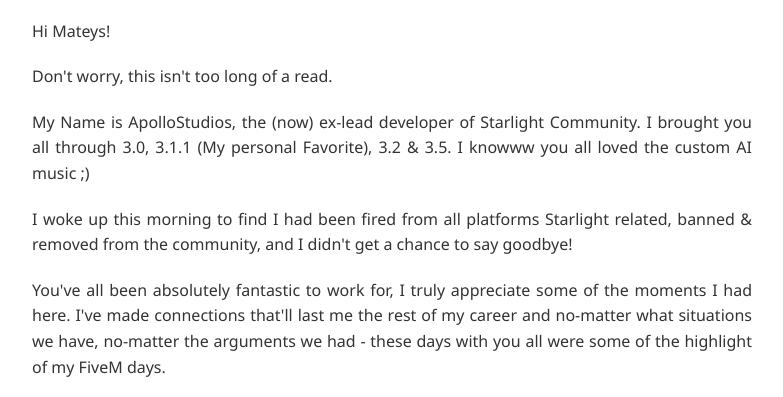
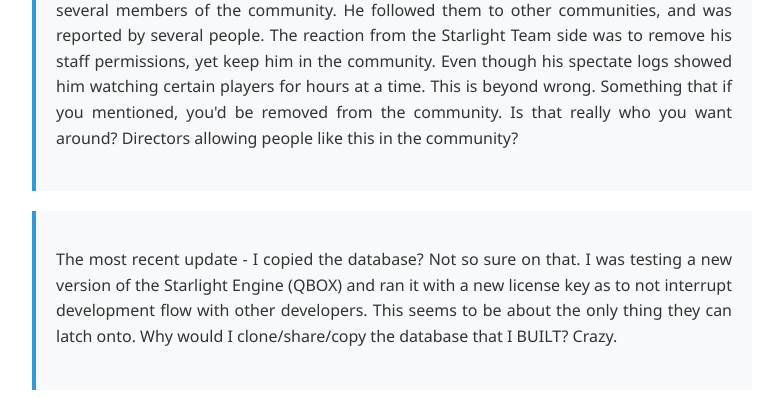
Before and after one commit to ApolloStudios0/ApolloPortfolio, a plain HTML site: page starlight.html in a window 1280 px wide. Shown: the part 144-541 px from the top of the page, without its empty margins (248-1031 px from the left). Drawn offline with Linux system fonts and the light colour scheme.

Commit message:
Update starlight.html

```diff
--- a/starlight.html
+++ b/starlight.html
@@ -64,6 +64,15 @@
 </head>
 <body>
     <div class="container">
+
+        <div class="highlight">
+            <p>Just as an addition this message - Ozri - an ex-staff member was found to be stalking several members of the community. He followed them to other communities, and was reported by several people. The reaction from the Starlight Team side was to remove his staff permissions, yet keep him in the community. Even though his spectate logs showed him watching certain players for hours at a time. This is beyond wrong. Something that if you mentioned, you'd be removed from the community. Is that really who you want around? Directors allowing people like this in the community?</p>
+        </div>
+
+        <div class="highlight">
+            <p>The most recent update - I copied the database? Not so sure on that. I was testing a new version of the Starlight Engine (QBOX) and ran it with a new license key as to not interrupt development flow with other developers. This seems to be about the only thing they can latch onto. Why would I clone/share/copy the database that I BUILT? Crazy.</p>
+        </div>
+
         <h1>Message to Starlight Community</h1>
 
         <p>Hi Mateys!</p>
@@ -122,6 +131,10 @@
 
         <p>If you ever want to contact me, my name on Discord remains the same.</p>
 
+        <div class="highlight">
+            <p>Just as an addition this message - Ozri - an ex-staff member was found to be stalking several members of the community. He followed them to other communities, and was reported by several people. The reaction from the Starlight Team side was to remove his staff permissions, yet keep him in the community. Even though his spectate logs showed him watching certain players for hours at a time. This is beyond wrong. Something that if you mentioned, you'd be removed from the community. Is that really who you want around? Directors allowing people like this in the community?</p>
+        </div>
+
         <div class="signature">
             <p>- ApolloStudios</p>
         </div>
```
